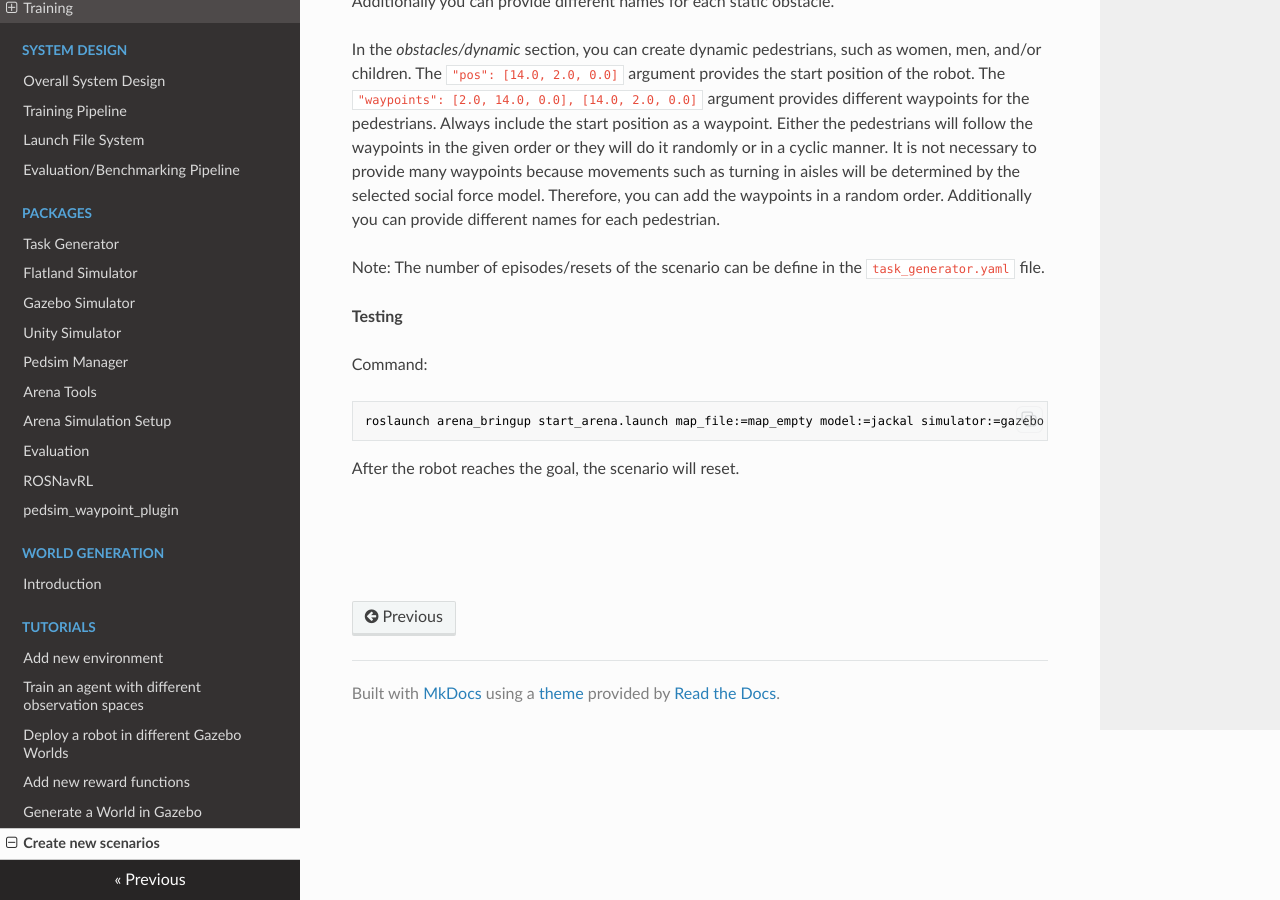
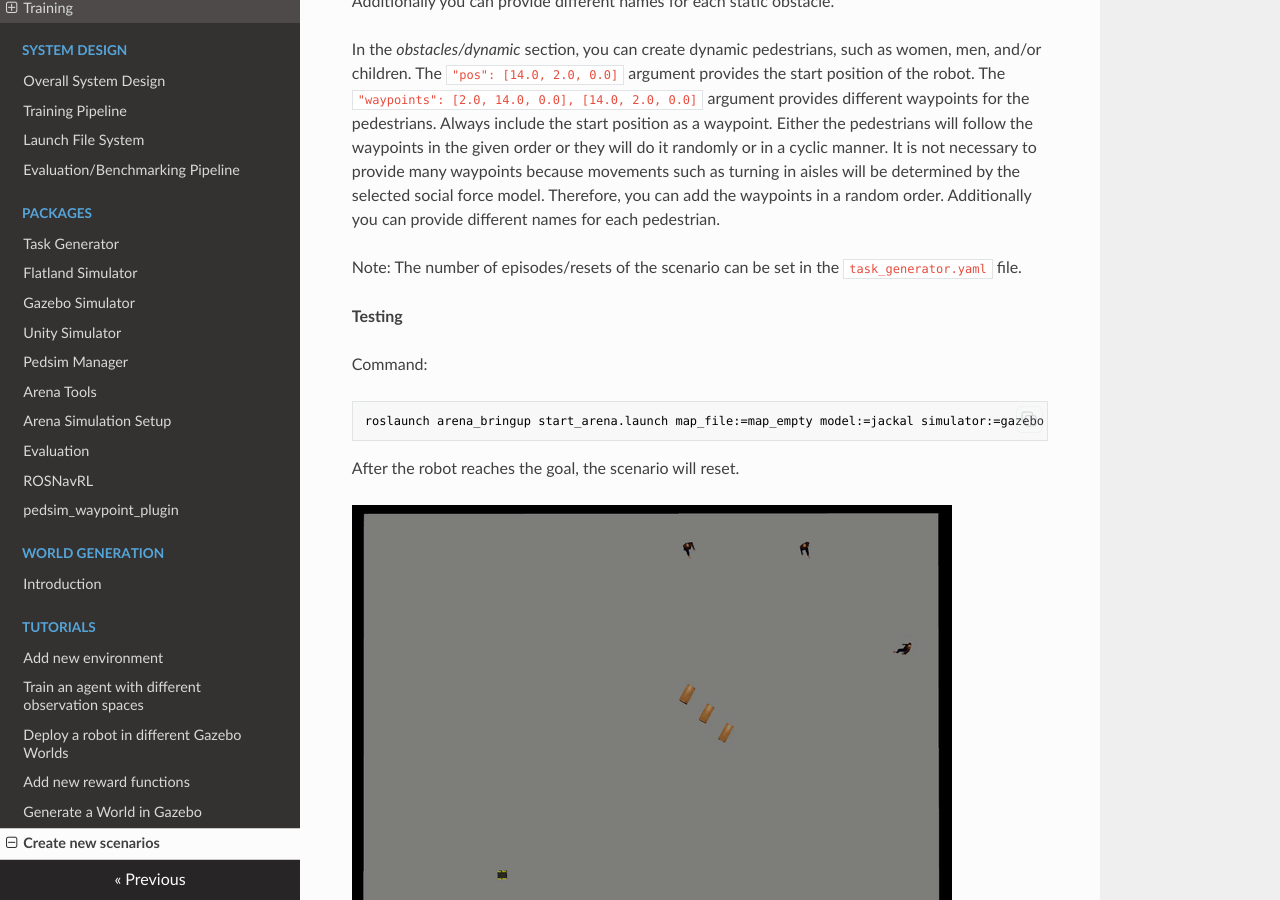
Before and after one commit to Arena-Rosnav/.github, an MkDocs documentation site: the page built from docs/tutorials/create_scenarios/create_new_scenarios.md, in a window 1280 px wide and 900 px high, scrolled down 1447 px. Built offline with MkDocs 1.6.1, drawn with Linux system fonts in a browser that asks for light colours; nearby versions of some CDN libraries; comment, search, counter and statistics services are not loaded.

Commit message:
add gif to the section on how to create new scenarios

```diff
--- a/docs/tutorials/create_scenarios/create_new_scenarios.md
+++ b/docs/tutorials/create_scenarios/create_new_scenarios.md
@@ -88,7 +88,7 @@ In the *obstacles/dynamic* section, you can create dynamic pedestrians, such as
 Therefore, you can add the waypoints in a random order. Additionally you can provide different names for each pedestrian.
 <br>
 <br>
-Note: The number of episodes/resets of the scenario can be define in the `task_generator.yaml` file.
+Note: The number of episodes/resets of the scenario can be set in the `task_generator.yaml` file.
 
 
 **Testing**
@@ -100,6 +100,4 @@ roslaunch arena_bringup start_arena.launch map_file:=map_empty model:=jackal sim
 
 After the robot reaches the goal, the scenario will reset.
 
-<br>
-<br>
-![]()
+![](../gazebo_tutorial/gifs/other_worlds_gifs/scenario.gif)
```
Also changed, not shown: docs/tutorials/gazebo_tutorial/gifs/other_worlds_gifs/scenario.gif (added).
